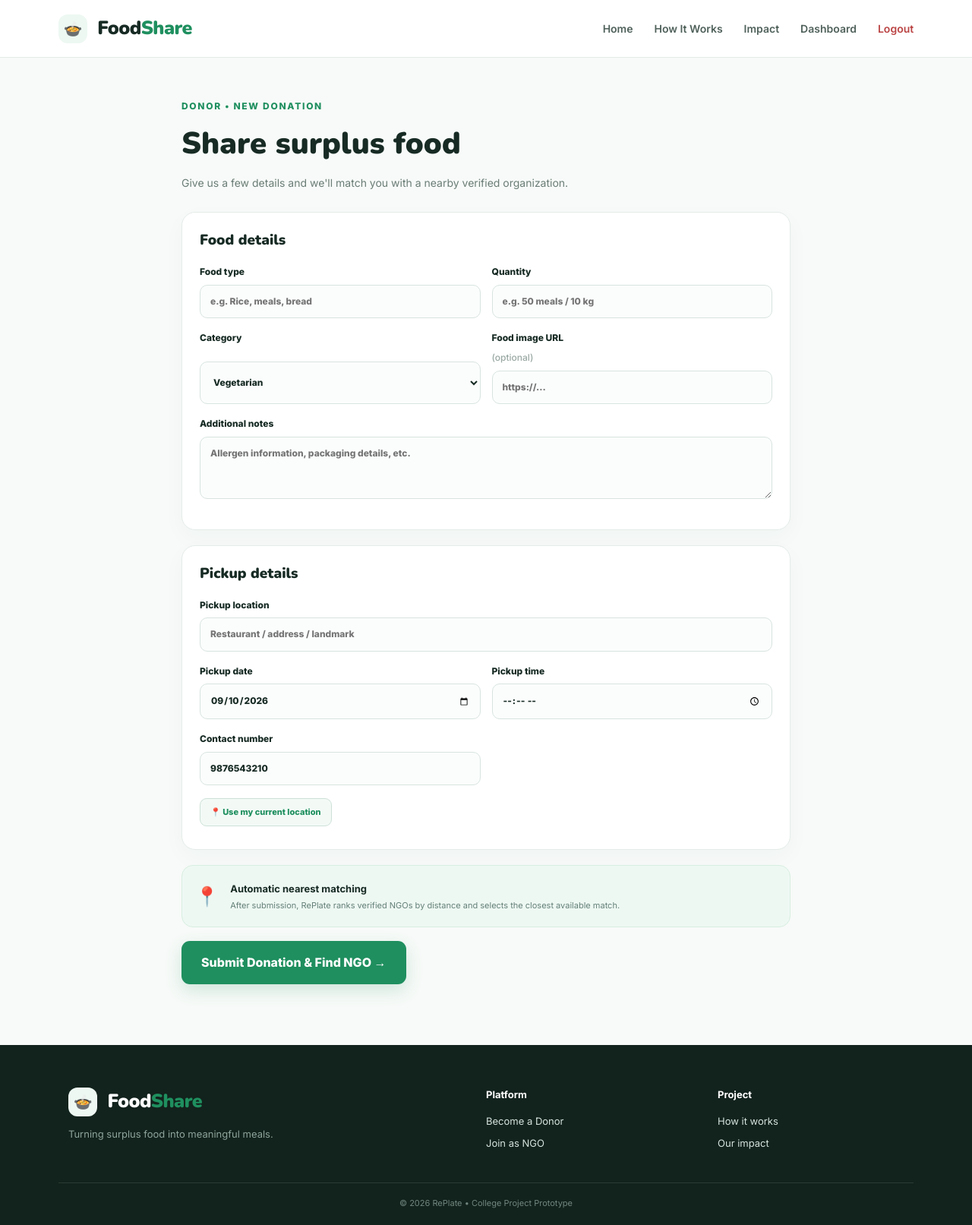
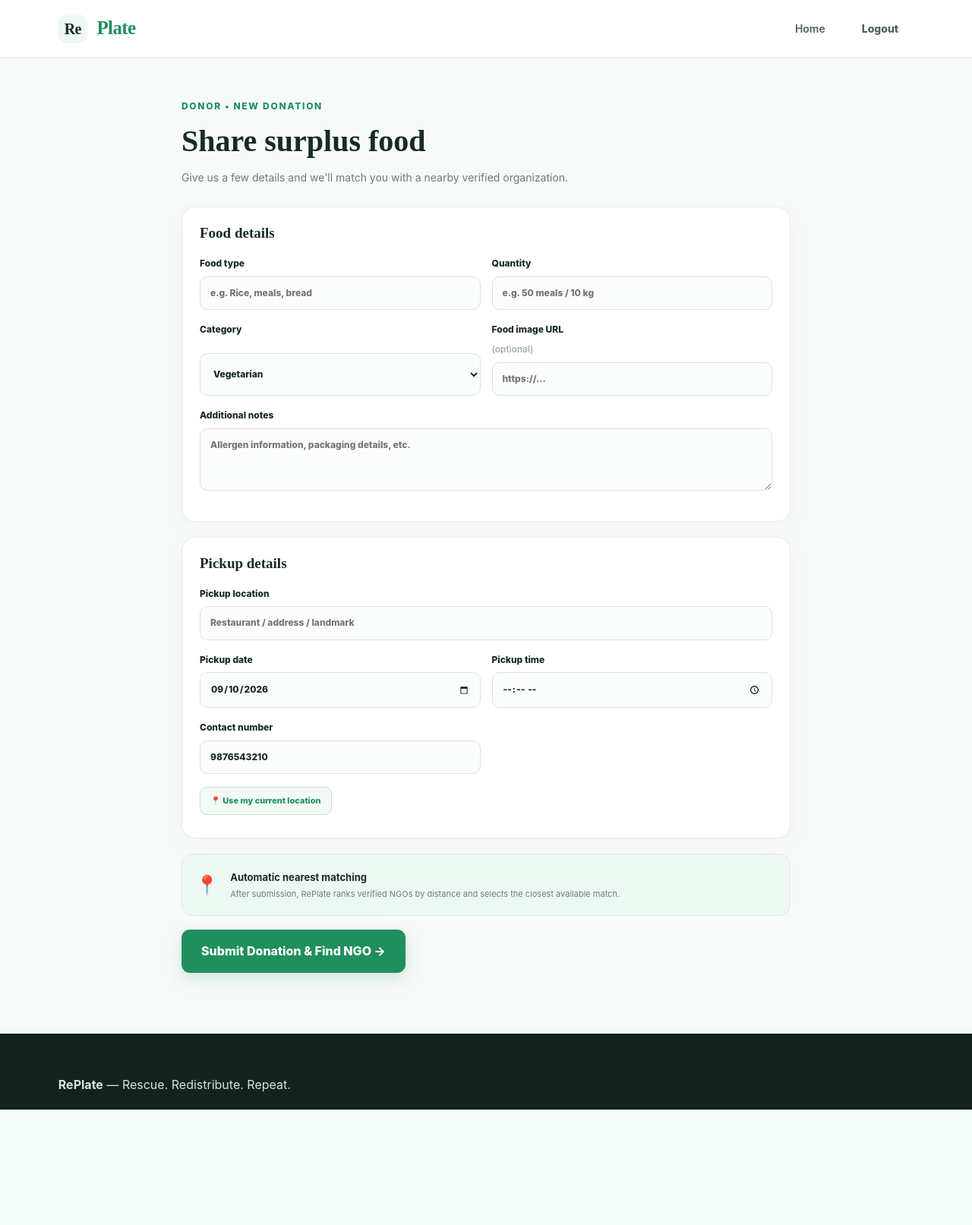
Before and after one commit to sabudanawada/RePlate-2, a Flask app: page /donate in a window 1280 px wide. Shown: the whole page at 76% size. After the commit the page ends 1461 px from the top, so only its background shows below. Run offline with Flask 3, Linux system fonts and the light colour scheme; the visitor is signed in with stand-in values (Sample User, id 1); data comes from the database, SQL or seed files in the repository.

Commit message:
Update base.html

```diff
--- a/templates/base.html
+++ b/templates/base.html
@@ -1,54 +1,77 @@
 <!doctype html>
 <html lang="en">
 <head>
-  <meta charset="utf-8">
-  <meta name="viewport" content="width=device-width, initial-scale=1">
+    <meta charset="UTF-8">
+    <meta name="viewport" content="width=device-width, initial-scale=1.0">
     <title>{% block title %}RePlate{% endblock %}</title>
-  <link rel="preconnect" href="https://fonts.googleapis.com">
-  <link rel="preconnect" href="https://fonts.gstatic.com" crossorigin>
-  <link href="https://fonts.googleapis.com/css2?family=Inter:wght@400;500;600;700;800&family=Nunito:wght@700;800;900&display=swap" rel="stylesheet">
+    <meta name="description" content="RePlate - Rescue. Redistribute. Repeat. A food donation and redistribution platform.">
     <link rel="stylesheet" href="{{ url_for('static', filename='css/style.css') }}">
 </head>
 <body>
 <header class="navbar">
-  <a class="brand" href="{{ url_for('home') }}"><span class="brand-mark">🍲</span> Food<span>Share</span></a>
+    <!-- RePlate Logo / Brand -->
+    <a class="brand" href="{{ url_for('home') }}">
+        <span class="brand-mark">Re</span>
+        <span>Plate</span>
+    </a>
+    <!-- Navigation -->
     <nav>
-    <a href="{{ url_for('home') }}">Home</a>
-    <a href="{{ url_for('home') }}#how">How It Works</a>
-    <a href="{{ url_for('home') }}#impact">Impact</a>
-    {% if user %}
-      <a href="{{ url_for('dashboard') }}">Dashboard</a>
-      <a class="nav-logout" href="{{ url_for('logout') }}">Logout</a>
+        <a href="{{ url_for('home') }}">
+            Home
+        </a>
+        {% if session.get('role') == 'donor' %}
+            <a href="{{ url_for('donor_dashboard') }}">
+                Dashboard
+            </a>
+            <a href="{{ url_for('donate') }}">
+                Donate Food
+            </a>
+        {% elif session.get('role') == 'ngo' %}
+            <a href="{{ url_for('ngo_dashboard') }}">
+                NGO Dashboard
+            </a>
+        {% elif session.get('role') == 'admin' %}
+            <a href="{{ url_for('admin_dashboard') }}">
+                Admin Dashboard
+            </a>
+        {% endif %}
+        {% if session.get('user_id') %}
+            <a class="btn btn-small" href="{{ url_for('logout') }}">
+                Logout
+            </a>
         {% else %}
-      <a href="{{ url_for('login') }}">Login</a>
-      <a class="nav-cta" href="{{ url_for('register') }}">Get Started</a>
+            <a href="{{ url_for('login') }}">
+                Login
+            </a>
+            <a class="btn btn-small" href="{{ url_for('register') }}">
+                Get Started
+            </a>
         {% endif %}
     </nav>
 </header>
-
+<!-- Flash Messages -->
+<main>
     {% with messages = get_flashed_messages(with_categories=true) %}
         {% if messages %}
             <div class="flash-wrap">
                 {% for category, message in messages %}
-      <div class="flash {{ category }}">{{ message }}</div>
+                    <div class="flash {{ category }}">
+                        {{ message }}
+                    </div>
                 {% endfor %}
             </div>
         {% endif %}
     {% endwith %}
-
-<main>{% block content %}{% endblock %}</main>
-
+    <!-- Page Content -->
+    {% block content %}
+    {% endblock %}
+</main>
+<!-- Footer -->
 <footer>
-  <div class="footer-inner">
-    <div>
-      <div class="brand footer-brand"><span class="brand-mark">🍲</span> Food<span>Share</span></div>
-      <p>Turning surplus food into meaningful meals.</p>
-    </div>
-    <div><b>Platform</b><a href="{{ url_for('register') }}">Become a Donor</a><a href="{{ url_for('register') }}">Join as NGO</a></div>
-    <div><b>Project</b><a href="{{ url_for('home') }}#how">How it works</a><a href="{{ url_for('home') }}#impact">Our impact</a></div>
-  </div>
-  <div class="copyright">© 2026 RePlate • College Project Prototype</div>
+    <strong>RePlate</strong>
+    <span> — Rescue. Redistribute. Repeat.</span>
 </footer>
+<!-- JavaScript -->
 <script src="{{ url_for('static', filename='js/app.js') }}"></script>
 </body>
 </html>
```
Lines whose indentation alone changed are shown as unchanged.
